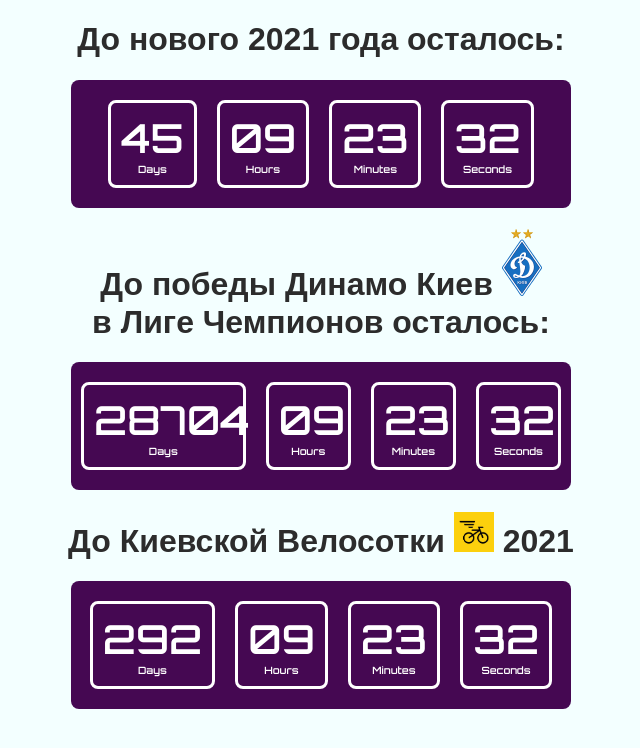
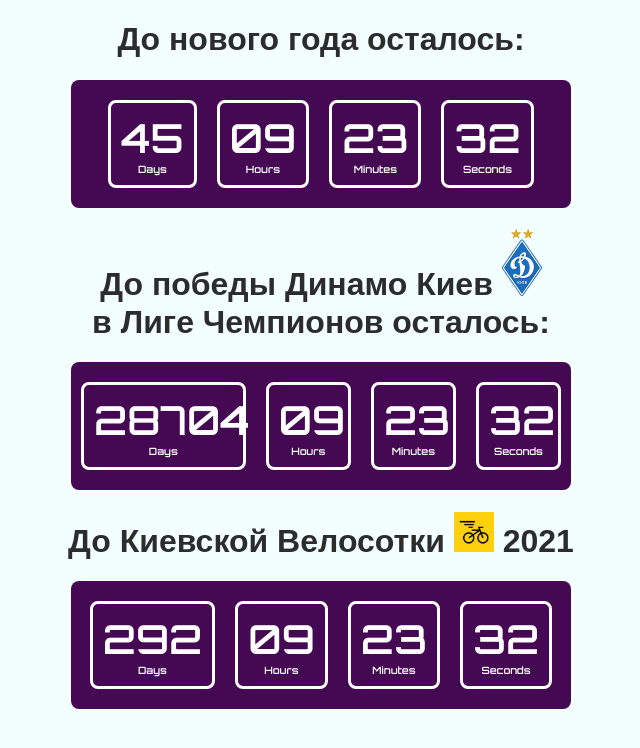
Before and after one commit to vitalikgir/goit-js-hw-11-timer, a plain HTML site: page index.html in a window 1280 px wide. Shown: the whole page, without its empty margins (319-959 px from the left). Drawn offline with Linux system fonts and the light colour scheme.

Commit message:
правки html

```diff
--- a/index.html
+++ b/index.html
@@ -11,7 +11,7 @@
     <title>Document</title>
   </head>
   <body>
-    <h1>До нового 2021 года осталось:</h1>
+    <h1>До нового года осталось:</h1>
     <div class="timer" id="timer-1">
       <div class="field">
         <span class="value" data-value="days"></span>
```
